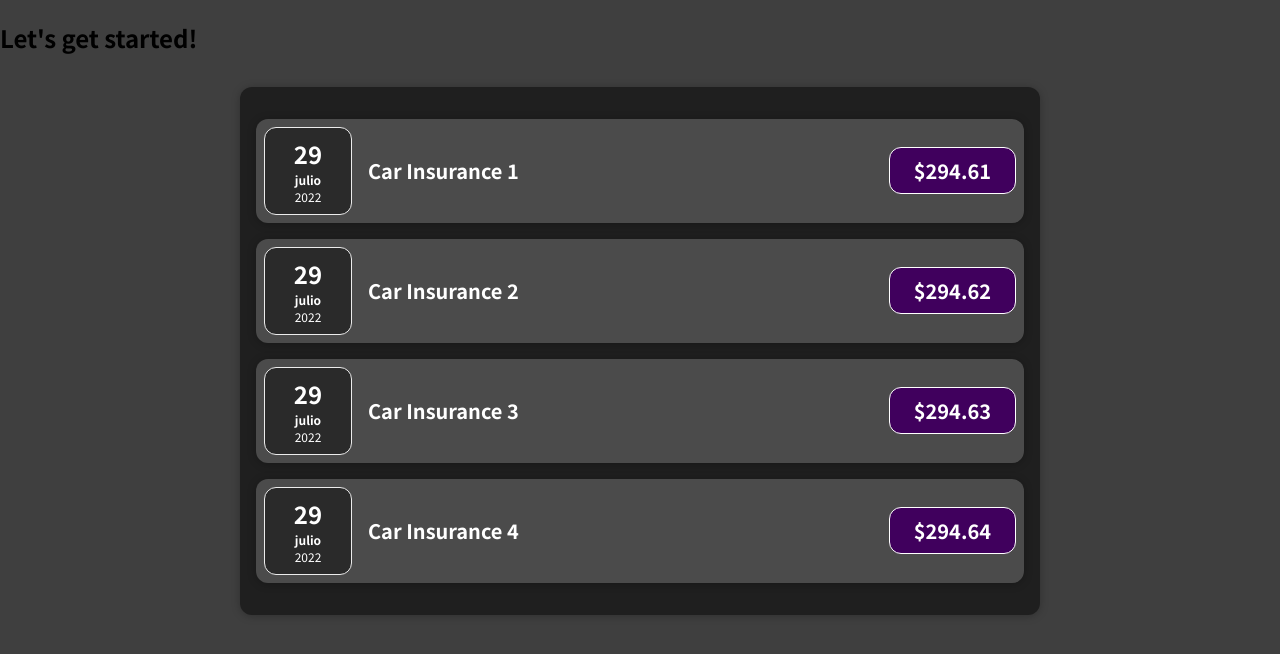
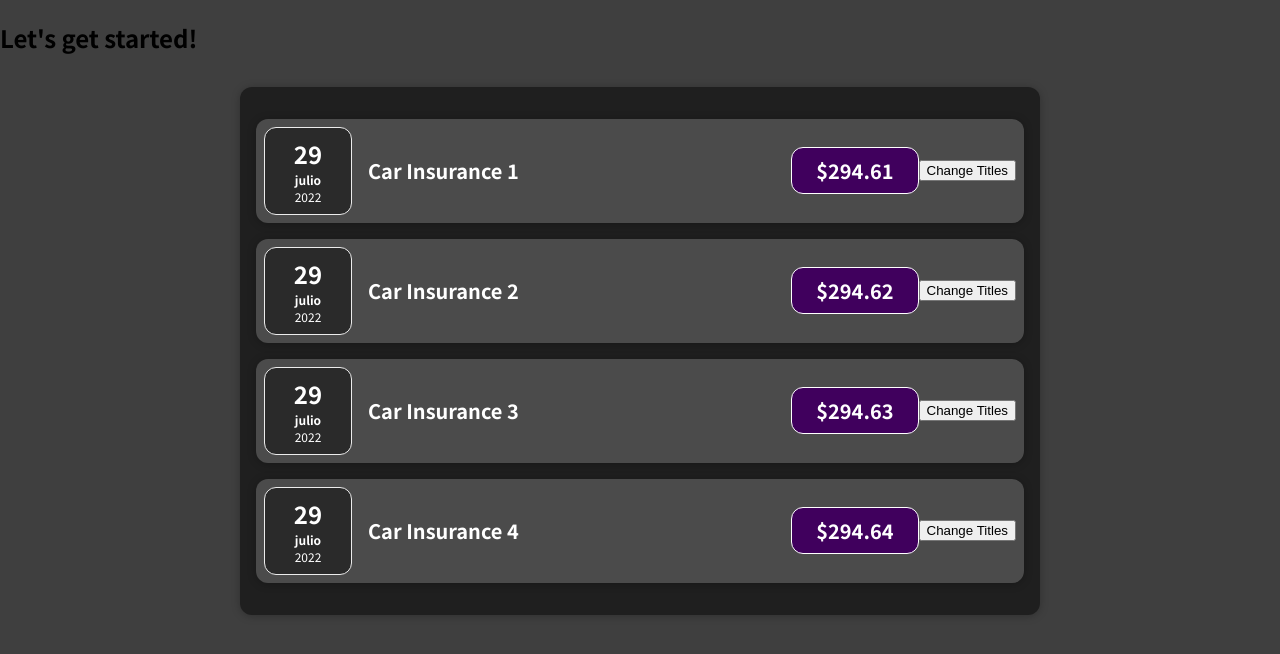
Before and after one commit to carehs12/react-course, a React (Create React App) app: page / in a window 1280 px wide. Shown: the top 654 px of the page. Built offline with nearby package versions, Linux system fonts and the light colour scheme.

Commit message:
feat: added state management to update title on click

```diff
--- a/src/components/Expenses/ExpenseItem.js
+++ b/src/components/Expenses/ExpenseItem.js
@@ -1,16 +1,30 @@
-import "./ExpenseItem.css";
-
+import { useState } from "react";
 import ExpenseDate from "./ExpenseDate";
 import Card from "../IU/Card";
 
+import "./ExpenseItem.css";
+
 function ExpenseItem(props) {
+   // useStates returns 2 values, the variable with the desired value,
+   // and an update function that we can call to update that value.
+   // @param initial_value - The initial value to be assigned to the variable
+   // @return Array(2) - An array with 2 object: The first one is the variable and the
+   // second one is the update function for that variable
+   const [title, setTitle] = useState(props.title);
+
+   const clickHandler = () => {
+      setTitle("Title changed!");
+      console.log(title);
+   };
+
    return (
       <Card className="expense-item">
          <ExpenseDate date={props.date} />
          <div className="expense-item__description">
-            <h2>{props.title}</h2>
+            <h2>{title}</h2>
             <div className="expense-item__price">${props.amount}</div>
          </div>
+         <button onClick={clickHandler}>Change Titles</button>
       </Card>
    );
 }
```
